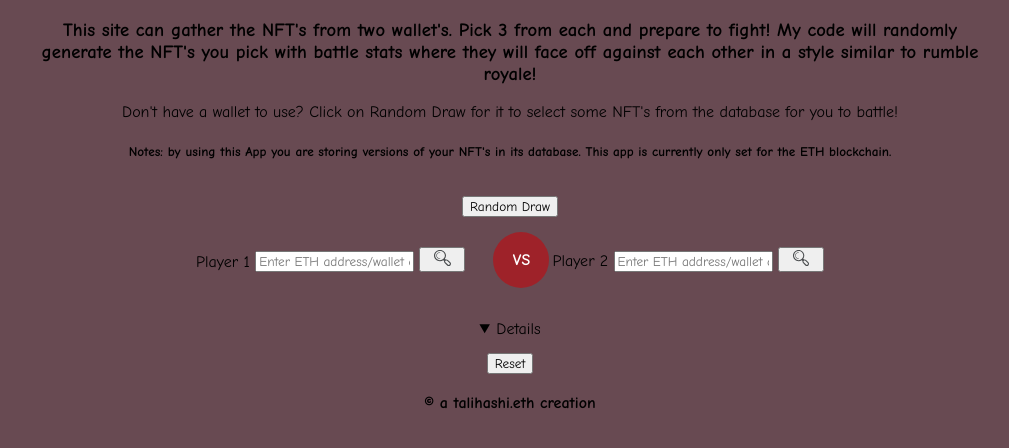
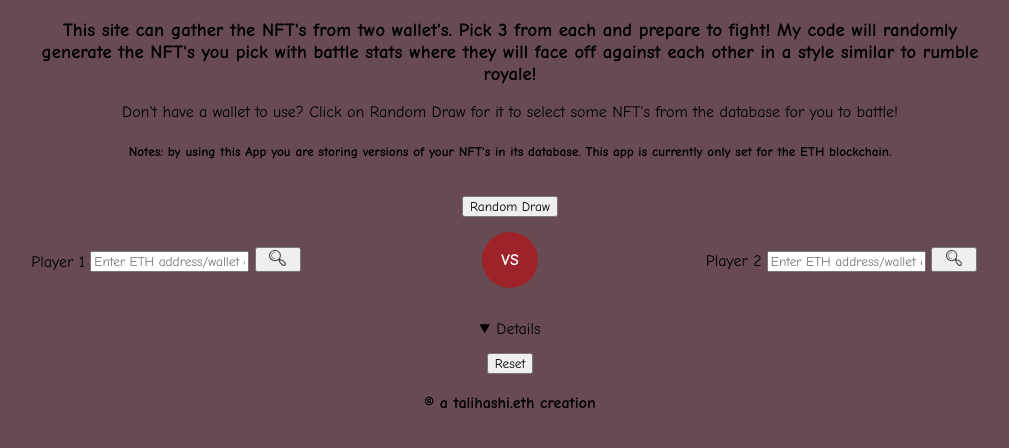
Before and after one commit to talihashi/Project-In-The-Works, a website: page Client/index.html in a window 1280 px wide. Shown: the whole page, without its empty margins (130-1139 px from the left). Drawn offline with nearby package versions, Linux system fonts and the light colour scheme.

Commit message:
styles fix

```diff
--- a/Client/styles.css
+++ b/Client/styles.css
@@ -31,6 +31,11 @@ main {
     display: inline-flex;
     justify-content: center;
     gap: 8px;
+    width: 100%;
+}
+
+.player {
+    flex: 1;
 }
 
 #wallet1btn img, #wallet2btn img{
```
